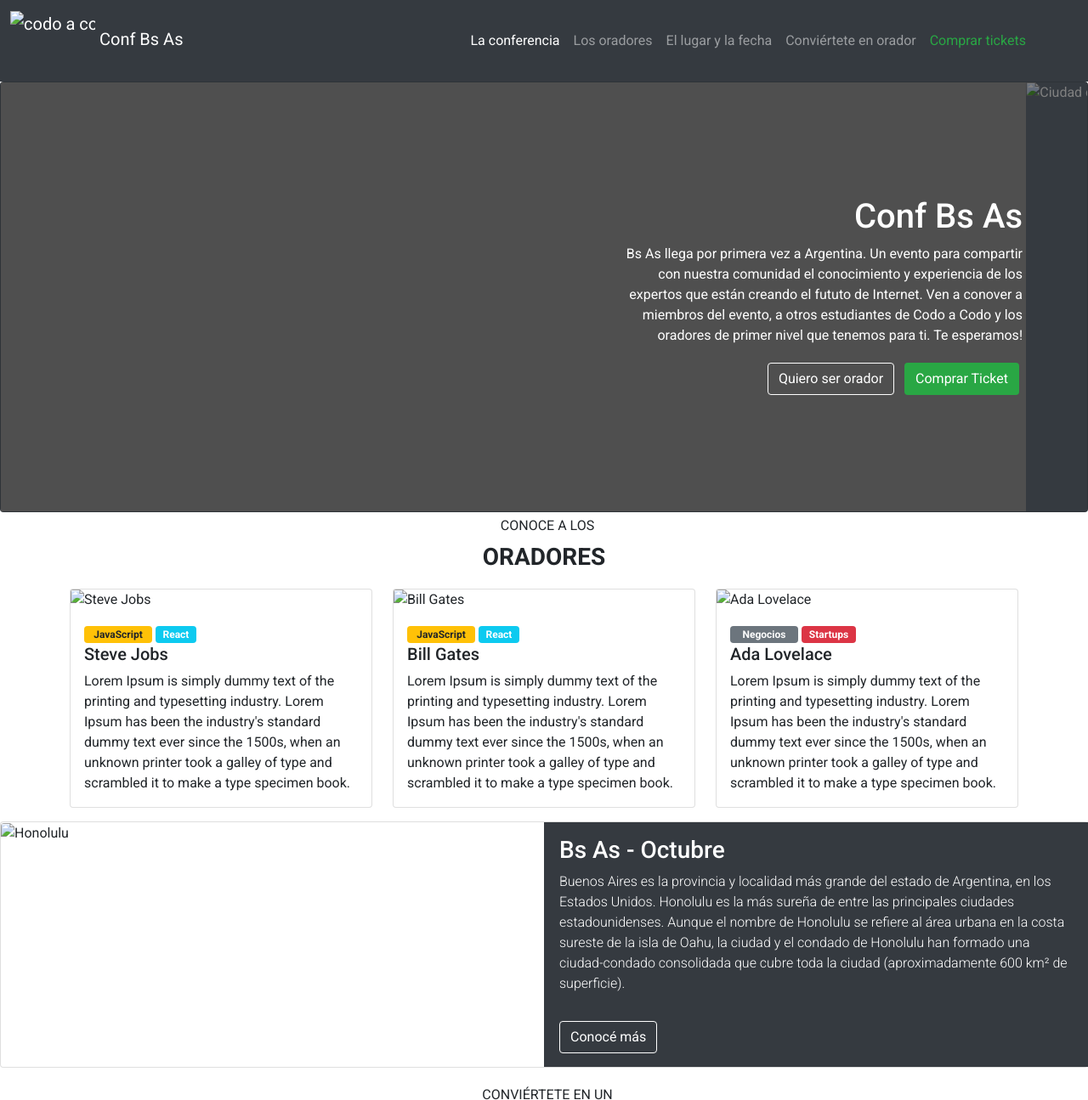
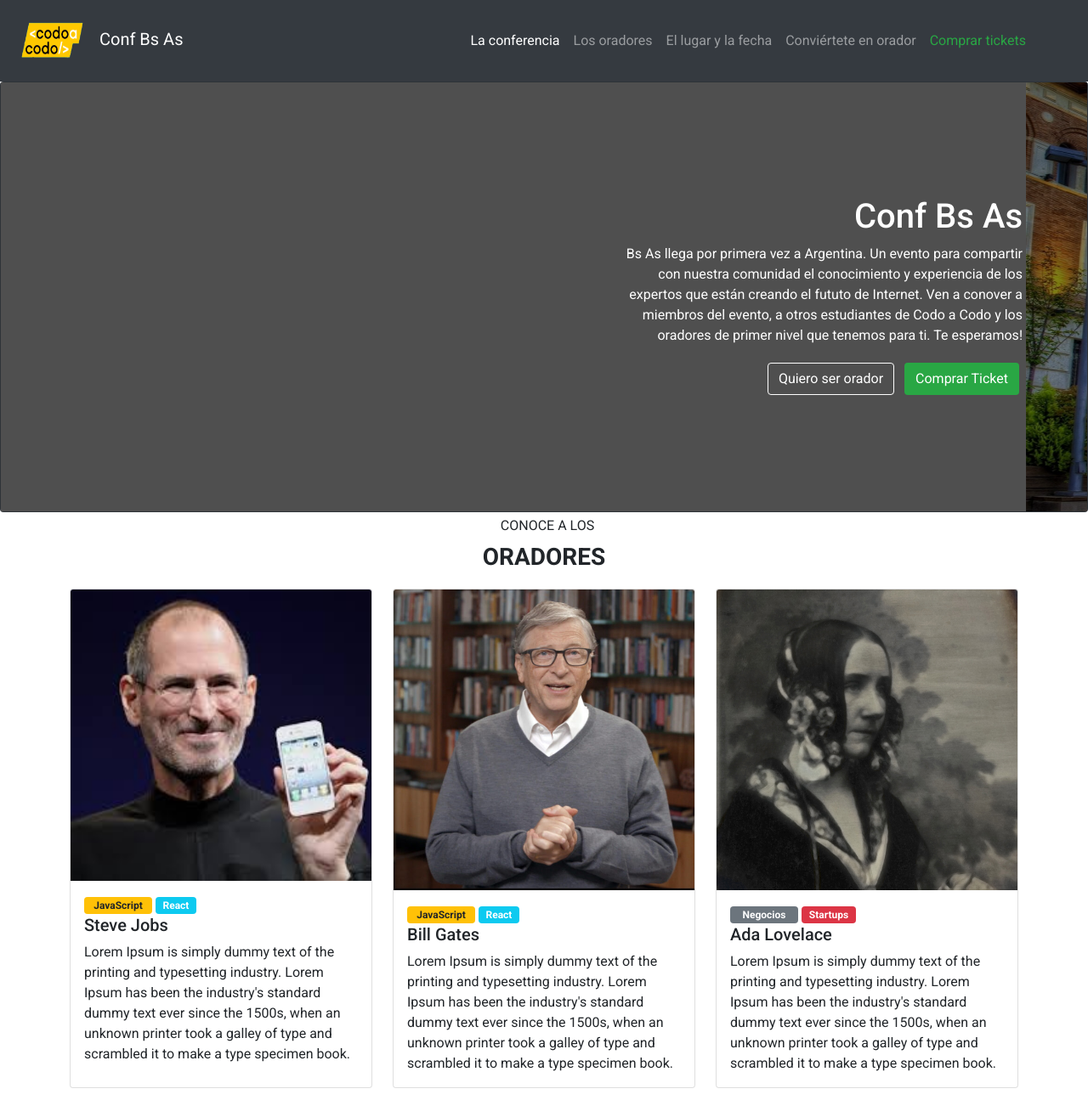
Before and after one commit to solesBlue/CodoACodo, a plain HTML site: page index.html in a window 1280 px wide. Shown: the top 1295 px of the page at 85% size. Drawn offline with nearby package versions, Linux system fonts and the light colour scheme; the site is published under a folder, as on GitHub Pages, so addresses that start at the root find nothing.

Commit message:
Update index.html
imagenes

```diff
--- a/index.html
+++ b/index.html
@@ -18,7 +18,7 @@
            <nav class="navbar navbar-expand-lg">
             <div class="container-fluid">
               <a class="navbar-brand text-white" href="#oradores" >
-                <img src="/img/codoacodo.png" alt="codo a codo" width="100" height="70" class="d-inline-block align-text-center">
+                <img src="img/codoacodo.png" alt="codo a codo" width="100" height="70" class="d-inline-block align-text-center">
                 Conf Bs As
               </a>
               <button class="navbar-toggler" type="button" data-bs-toggle="collapse" data-bs-target="#navbarSupportedContent" aria-controls="navbarSupportedContent" aria-expanded="false" aria-label="Toggle navigation">
@@ -48,10 +48,10 @@
                 <img src="img/ba1.jpg" class="d-block w-100" alt="Ciudad de Buenos Aires" style="max-width: 100%;height: 505px;display:block;filter: brightness(50%); ">
               </div>
               <div class="carousel-item">
-                <img src="/img/ba2.jpg" class="d-block w-100" alt="Ciudad de Buenos Aires" style="max-width: 100%;height: 505px;display:block;filter: brightness(50%); ">
+                <img src="img/ba2.jpg" class="d-block w-100" alt="Ciudad de Buenos Aires" style="max-width: 100%;height: 505px;display:block;filter: brightness(50%); ">
               </div>
               <div class="carousel-item">
-                <img src="/img/ba3.jpg" class="d-block w-100" alt="Obelisco" style="max-width: 100%;height: 505px;display:block;filter: brightness(50%); ">
+                <img src="img/ba3.jpg" class="d-block w-100" alt="Obelisco" style="max-width: 100%;height: 505px;display:block;filter: brightness(50%); ">
               </div>
             </div>
           </div>
@@ -68,7 +68,7 @@
     </section>
 
     <!-- <section class="card text-white bg-gris" id="conferencia">
-        <img src="/img/ba1.jpg" class="card-img img-fluid" alt="Ciudad de Buenos Aires" style="max-width: 100%;height: 500px;display:block;filter: brightness(50%); ">
+        <img src="img/ba1.jpg" class="card-img img-fluid" alt="Ciudad de Buenos Aires" style="max-width: 100%;height: 500px;display:block;filter: brightness(50%); ">
         <div class="row justify-content-end  align-items-center text-white card-img-overlay me-5">
             <div class="col-5">
                 <h1 class="text-end">Conf Bs As</h1>
@@ -90,7 +90,7 @@
         <div class="row row-cols-1 row-cols-md-3 g-4 mb-3">
             <div class="col">
               <div class="card h-100">
-                <img src="/img/steve.jpg" class="card-img-top" alt="Steve Jobs" style="max-width: 100%;height: auto;display:block;">
+                <img src="img/steve.jpg" class="card-img-top" alt="Steve Jobs" style="max-width: 100%;height: auto;display:block;">
                 <div class="card-body">
                   <div class="badge text-dark  bg-warning text-wrap" style="width: 5rem;">
                         JavaScript
@@ -105,7 +105,7 @@
             </div>
             <div class="col">
               <div class="card h-100">
-                <img src="/img/bill.jpg" class="card-img-top" alt="Bill Gates" style="max-width: 100%;height: auto;display:block;"  >
+                <img src="img/bill.jpg" class="card-img-top" alt="Bill Gates" style="max-width: 100%;height: auto;display:block;"  >
                 <div class="card-body">
                   <div class="badge text-dark  bg-warning text-wrap" style="width: 5rem;">
                         JavaScript
@@ -120,7 +120,7 @@
             </div>
             <div class="col">
               <div class="card h-100">
-                <img src="/img/ada.jpeg" class="card-img-top img-responsive" alt="Ada Lovelace" style="max-width: 100%;height: auto;display:block;" >
+                <img src="img/ada.jpeg" class="card-img-top img-responsive" alt="Ada Lovelace" style="max-width: 100%;height: auto;display:block;" >
                 <div class="card-body">
                   <div class="badge bg-secondary text-wrap" style="width: 5rem;">
                         Negocios
@@ -140,7 +140,7 @@
     <section class="card mb-3" id="lugarFecha" >
         <div class="row g-1">
             <div class="col-md-6">
-              <img src="/img/honolulu.jpg" class="img-fluid rounded-start" alt="Honolulu" >
+              <img src="img/honolulu.jpg" class="img-fluid rounded-start" alt="Honolulu" >
             </div>
             <div class="col-md-6 bg-gris" >
               <div class="card-body text-white">
```
